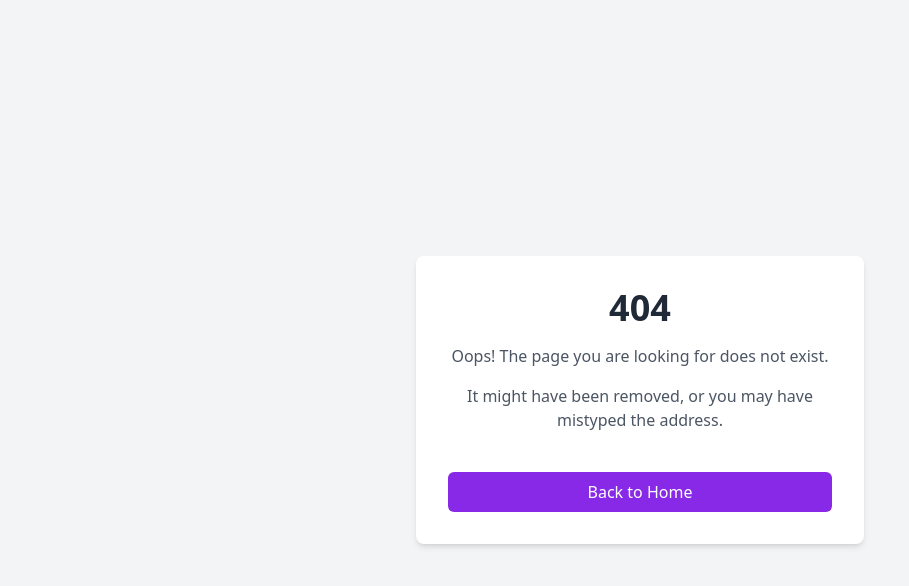
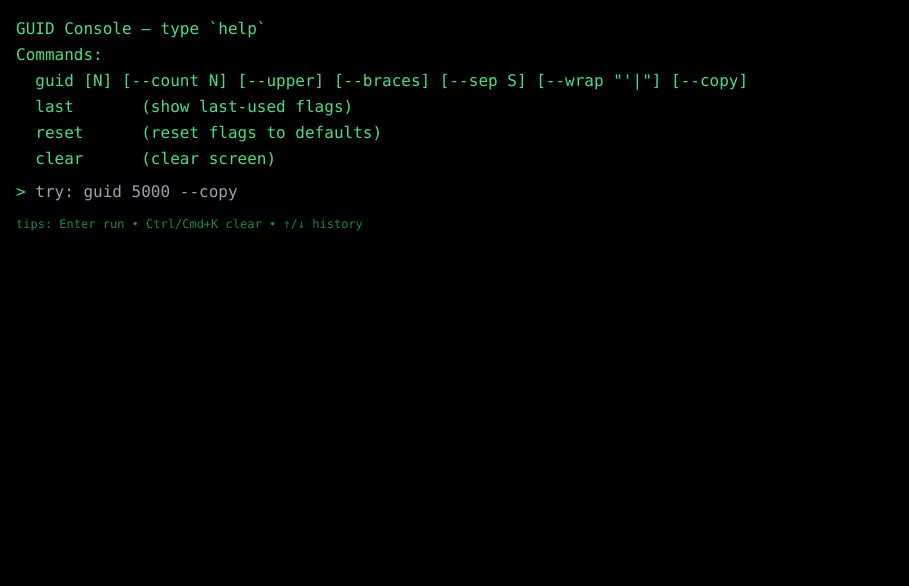
Before and after one commit to fcanigia/guid-generator, a Vue app: page /console in a window 1280 px wide. Shown: the top 586 px of the page, without its empty margins (0-909 px from the left). Built offline with nearby package versions, Linux system fonts and the light colour scheme.

Commit message:
add console

```diff
--- a/src/router/index.ts
+++ b/src/router/index.ts
@@ -1,6 +1,7 @@
 import { createRouter, createWebHistory } from 'vue-router'
 import HomeView from '@/views/HomeView.vue'
 import NotFound from '@/views/NotFound.vue'
+import ConsoleView from '@/views/ConsoleView.vue'
 
 const router = createRouter({
   history: createWebHistory(import.meta.env.BASE_URL),
@@ -9,6 +10,11 @@ const router = createRouter({
       path: '/',
       name: 'home',
       component: HomeView
+    },
+    {
+      path: '/console',
+      name: 'console',
+      component: ConsoleView
     },
     {
       path: '/404',
--- /dev/null
+++ b/src/views/ConsoleView.vue
@@ -0,0 +1,378 @@
+<script setup lang="ts">
+import { onMounted, ref, nextTick } from 'vue'
+
+type Flags = {
+  count: number
+  upper: boolean
+  braces: boolean
+  sep: string
+  wrap: '' | '"' | "'"
+  copy: boolean
+}
+
+const STORAGE_KEY = 'guid-console-last-flags'
+const HISTORY_KEY = 'guid-console-history'
+const MAX_HISTORY = 10
+
+const DEFAULT_FLAGS: Flags = {
+  count: 1,
+  upper: false,
+  braces: false,
+  sep: '-',
+  wrap: '',
+  copy: false
+}
+
+const lines = ref<string[]>([
+  'GUID Console — type `help`',
+  'Commands:',
+  '  guid [N] [--count N] [--upper] [--braces] [--sep S] [--wrap "\'|"] [--copy]',
+  '  last       (show last-used flags)',
+  '  reset      (reset flags to defaults)',
+  '  clear      (clear screen)'
+])
+
+const cmd = ref('')
+const inputEl = ref<HTMLInputElement | null>(null)
+const containerEl = ref<HTMLDivElement | null>(null)
+const bottomEl = ref<HTMLDivElement | null>(null) // 👈 sentinel
+
+const history = ref<string[]>([])
+const historyIndex = ref<number>(-1)
+
+onMounted(() => {
+  inputEl.value?.focus()
+
+  const saved = sessionStorage.getItem(STORAGE_KEY)
+  if (saved) {
+    try {
+      lastFlags.value = sanitizeFlags(JSON.parse(saved))
+    } catch (err) {
+      console.warn('Failed to parse last flags from sessionStorage:', err)
+    }
+  }
+  const savedHist = sessionStorage.getItem(HISTORY_KEY)
+  if (savedHist) {
+    try {
+      history.value = JSON.parse(savedHist) as string[]
+    } catch (err) {
+      console.warn('Failed to parse history from sessionStorage:', err)
+    }
+  }
+
+  // Ctrl/Cmd + K clears screen
+  window.addEventListener('keydown', (e) => {
+    if ((e.ctrlKey || e.metaKey) && e.key.toLowerCase() === 'k') {
+      e.preventDefault()
+      clearScreen()
+    }
+  })
+})
+
+const lastFlags = ref<Flags>({ ...DEFAULT_FLAGS })
+
+// ---- scrolling helpers ----
+async function scrollToBottom() {
+  await nextTick()
+  if (bottomEl.value) {
+    bottomEl.value.scrollIntoView({ block: 'end' }) // snaps a bit past the prompt
+  } else {
+    window.scrollTo({ top: document.documentElement.scrollHeight })
+  }
+}
+
+const write = (s = '') => {
+  lines.value.push(s)
+  void scrollToBottom()
+}
+
+const writeMany = (arr: string[]) => {
+  if (!arr.length) return
+  lines.value.push(...arr)
+  void scrollToBottom()
+}
+
+const clearScreen = () => {
+  lines.value = []
+  void scrollToBottom()
+}
+const focusInput = () => inputEl.value?.focus()
+
+// ---------- helpers ----------
+function clamp(n: number, min = 1, max = 1000) {
+  return Math.min(max, Math.max(min, Math.trunc(n)))
+}
+function unquote(s: string) {
+  if ((s.startsWith('"') && s.endsWith('"')) || (s.startsWith("'") && s.endsWith("'"))) {
+    return s.slice(1, -1)
+  }
+  return s
+}
+
+// ---------- GUID helpers ----------
+function genGuid(): string {
+  return crypto.randomUUID()
+}
+function formatGuid(g: string, f: Flags): string {
+  let out = g
+  if (f.sep && f.sep !== '-') out = out.replace(/-/g, f.sep)
+  if (f.upper) out = out.toUpperCase()
+  if (f.braces) out = `{${out}}`
+  if (f.wrap === '"' || f.wrap === "'") out = `${f.wrap}${out}${f.wrap}`
+  return out
+}
+
+// ---------- Clipboard (same as main page) ----------
+const copyGuidsToClipboard = async (guids: string) => {
+  try {
+    await navigator.clipboard.writeText(guids)
+    console.log('GUIDs copied to clipboard')
+  } catch (error) {
+    console.error('Failed to copy GUIDs to clipboard:', error)
+  }
+}
+
+// ---------- Flags parsing / persistence ----------
+function parseFlags(s: string): Flags {
+  const all = s.match(/"[^"]*"|'[^']*'|\S+/g) || []
+  const tokens = all[0]?.toLowerCase() === 'guid' ? all.slice(1) : all.slice()
+  const f: Flags = { ...lastFlags.value }
+
+  for (let i = 0; i < tokens.length; i++) {
+    const t = tokens[i]
+    if (/^\d+$/.test(t)) {
+      f.count = clamp(parseInt(t, 10))
+      continue
+    }
+
+    switch (t) {
+      case '--count': {
+        const next = tokens[i + 1]
+        if (next && /^\d+$/.test(next)) {
+          f.count = clamp(parseInt(next, 10))
+          i++
+        }
+        break
+      }
+      case '--upper':
+        f.upper = true
+        break
+      case '--braces':
+        f.braces = true
+        break
+      case '--copy':
+        f.copy = true
+        break
+      case '--sep': {
+        const next = tokens[i + 1]
+        if (next) {
+          f.sep = unquote(String(next)) || '-'
+          i++
+        }
+        break
+      }
+      case '--wrap': {
+        const next = tokens[i + 1]
+        if (next) {
+          const w = unquote(String(next))
+          if (w === '"' || w === "'") f.wrap = w as '"' | "'"
+          i++
+        }
+        break
+      }
+      default:
+        break
+    }
+  }
+  return sanitizeFlags(f)
+}
+
+function sanitizeFlags(f: Flags): Flags {
+  return {
+    count: Number.isFinite(f.count) ? clamp(f.count) : 1,
+    upper: !!f.upper,
+    braces: !!f.braces,
+    sep: typeof f.sep === 'string' && f.sep.length > 0 ? f.sep : '-',
+    wrap: f.wrap === '"' || f.wrap === "'" ? f.wrap : '',
+    copy: !!f.copy
+  }
+}
+
+function saveLastFlags(f: Flags) {
+  lastFlags.value = sanitizeFlags(f)
+  try {
+    sessionStorage.setItem(STORAGE_KEY, JSON.stringify(lastFlags.value))
+  } catch (err) {
+    console.warn('Failed to persist last flags:', err)
+  }
+}
+
+function resetFlags() {
+  lastFlags.value = { ...DEFAULT_FLAGS }
+  try {
+    sessionStorage.setItem(STORAGE_KEY, JSON.stringify(lastFlags.value))
+  } catch (err) {
+    console.warn('Failed to persist reset flags:', err)
+  }
+  write(`flags reset to defaults: ${flagsToDisplayString(lastFlags.value)}`)
+}
+
+function flagsToDisplayString(f: Flags) {
+  const parts: string[] = ['guid']
+  if (f.count !== 1) parts.push(`--count ${f.count}`)
+  if (f.upper) parts.push('--upper')
+  if (f.braces) parts.push('--braces')
+  if (f.sep !== '-') parts.push(`--sep ${f.sep}`)
+  if (f.wrap) parts.push(`--wrap ${f.wrap}`)
+  if (f.copy) parts.push('--copy')
+  return parts.join(' ')
+}
+
+// ---------- History ----------
+function pushHistory(command: string) {
+  if (!command) return
+  if (history.value[history.value.length - 1] !== command) {
+    history.value.push(command)
+    if (history.value.length > MAX_HISTORY) {
+      history.value = history.value.slice(history.value.length - MAX_HISTORY)
+    }
+    try {
+      sessionStorage.setItem(HISTORY_KEY, JSON.stringify(history.value))
+    } catch (err) {
+      console.warn('Failed to persist history:', err)
+    }
+  }
+  historyIndex.value = -1
+}
+function onHistoryUp(e: KeyboardEvent) {
+  if (history.value.length === 0) return
+  e.preventDefault()
+  if (historyIndex.value === -1) historyIndex.value = history.value.length - 1
+  else if (historyIndex.value > 0) historyIndex.value -= 1
+  cmd.value = history.value[historyIndex.value]
+  focusCursorEnd()
+}
+function onHistoryDown(e: KeyboardEvent) {
+  if (history.value.length === 0) return
+  e.preventDefault()
+  if (historyIndex.value === -1) {
+    cmd.value = ''
+    return
+  }
+  if (historyIndex.value < history.value.length - 1) {
+    historyIndex.value += 1
+    cmd.value = history.value[historyIndex.value]
+  } else {
+    historyIndex.value = -1
+    cmd.value = ''
+  }
+  focusCursorEnd()
+}
+function focusCursorEnd() {
+  requestAnimationFrame(() => {
+    const el = inputEl.value
+    if (!el) return
+    const v = el.value
+    el.value = ''
+    el.value = v
+  })
+}
+
+// ---------- Runner ----------
+async function run() {
+  const input = cmd.value.trim()
+  write(`> ${input}`)
+  pushHistory(input)
+  cmd.value = ''
+
+  if (!input) return
+
+  if (input === 'help' || input === 'guid --help') {
+    write('guid [N] [--count N] [--upper] [--braces] [--sep S] [--wrap "\'|"] [--copy]')
+    write('last             show last-used flags')
+    write('reset            reset flags to defaults')
+    write('clear            clear the screen')
+    return
+  }
+  if (input === 'last') {
+    write(flagsToDisplayString(lastFlags.value))
+    return
+  }
+  if (input === 'reset') {
+    resetFlags()
+    return
+  }
+  if (input === 'clear') {
+    clearScreen()
+    return
+  }
+
+  if (input.startsWith('guid')) {
+    const flags = parseFlags(input)
+
+    const batch: string[] = []
+    for (let i = 0; i < flags.count; i++) {
+      batch.push(formatGuid(genGuid(), flags))
+    }
+
+    if (flags.copy) {
+      await copyGuidsToClipboard(batch.join('\n'))
+    }
+
+    // One bulk write and one scroll — super fast even for 5000 lines
+    const out = [...batch]
+    if (flags.copy) out.push('(copied)')
+    writeMany(out)
+
+    saveLastFlags(flags)
+    return
+  }
+
+  write('Unknown command. Try: help')
+}
+</script>
+
+<template>
+  <div
+    ref="containerEl"
+    class="min-h-screen bg-black text-green-400 font-mono p-4 cursor-text"
+    @click="focusInput"
+  >
+    <div v-for="(line, i) in lines" :key="i" class="whitespace-pre-wrap leading-relaxed">
+      {{ line }}
+    </div>
+
+    <!-- console prompt -->
+    <div class="flex mt-2 items-center">
+      <span>&gt;&nbsp;</span>
+      <input
+        ref="inputEl"
+        v-model="cmd"
+        @keydown.enter.prevent="run"
+        @keydown.up="onHistoryUp"
+        @keydown.down="onHistoryDown"
+        class="flex-1 bg-black text-green-400 outline-none caret-green-400"
+        placeholder="try: guid 5000 --copy"
+        spellcheck="false"
+        autocomplete="off"
+        autocorrect="off"
+        autocapitalize="off"
+      />
+    </div>
+
+    <!-- tips (still clickable to focus) -->
+    <div
+      class="text-xs text-green-500/70 mt-3 select-none"
+      role="button"
+      tabindex="0"
+      @click.stop="focusInput"
+      @keydown.enter.prevent="focusInput"
+      @keydown.space.prevent="focusInput"
+    >
+      tips: <kbd>Enter</kbd> run • <kbd>Ctrl/Cmd</kbd>+<kbd>K</kbd> clear • ↑/↓ history
+    </div>
+
+    <!-- 👇 move sentinel to AFTER the prompt & tips, add some height buffer -->
+    <div ref="bottomEl" style="height: 96px"></div>
+  </div>
+</template>
--- a/staticwebapp.config.json
+++ b/staticwebapp.config.json
@@ -7,6 +7,10 @@
     {
       "route": "/*",
       "serve": "/index.html"
+    },
+    {
+      "route": "/console",
+      "rewrite": "/index.html"
     }
   ],
   "responseOverrides": {
```
